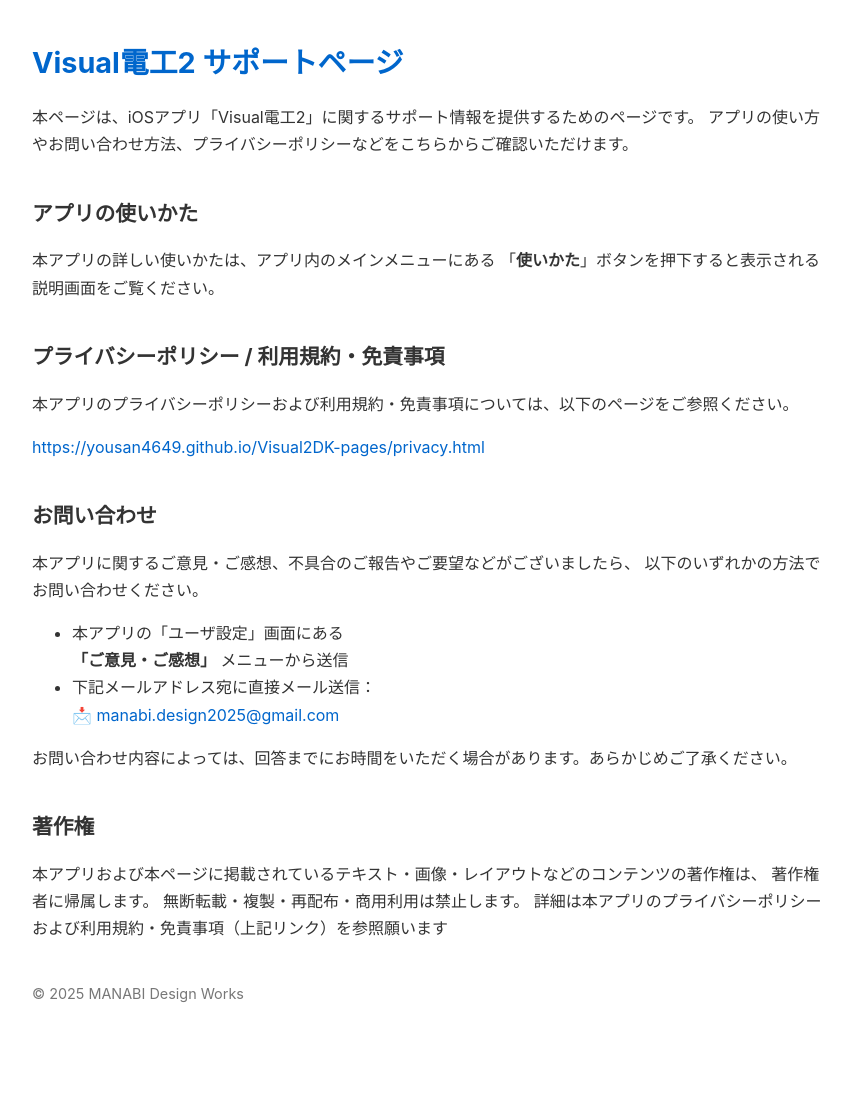
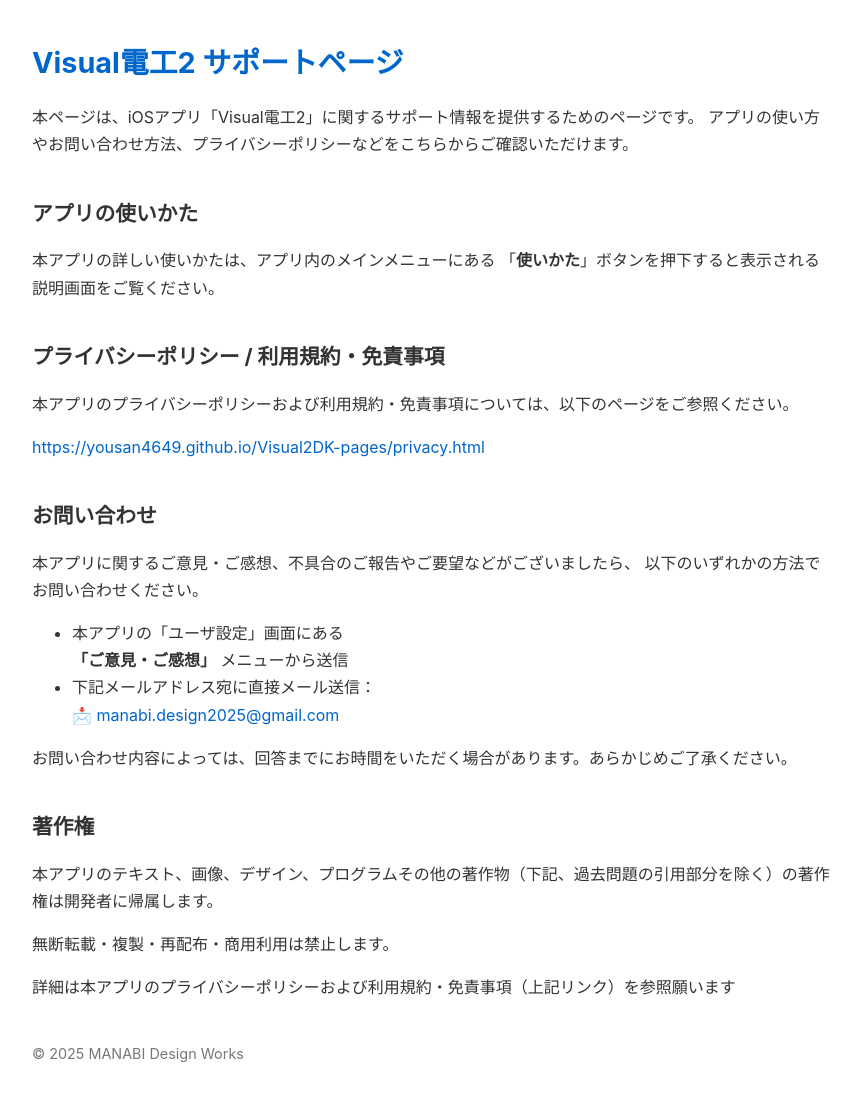
Before and after one commit to yousan4649/Visual2DK-pages, a plain HTML site: page support.html in a window 1280 px wide. Shown: the whole page, without its empty margins (208-1068 px from the left). Before the commit the page ends 1051 px from the top, so only its background shows below. Drawn offline with Linux system fonts and the light colour scheme.

Commit message:
Update support.html

```diff
--- a/support.html
+++ b/support.html
@@ -97,9 +97,12 @@
 <div class="section">
     <h2>著作権</h2>
     <p>
-        本アプリおよび本ページに掲載されているテキスト・画像・レイアウトなどのコンテンツの著作権は、
-        著作権者に帰属します。
+        本アプリのテキスト、画像、デザイン、プログラムその他の著作物（下記、過去問題の引用部分を除く）の著作権は開発者に帰属します。
+    </p>
+    <p>
         無断転載・複製・再配布・商用利用は禁止します。
+    </p>
+    <p>
         詳細は本アプリのプライバシーポリシーおよび利用規約・免責事項（上記リンク）を参照願います
     </p>
     <p class="footer">
```
